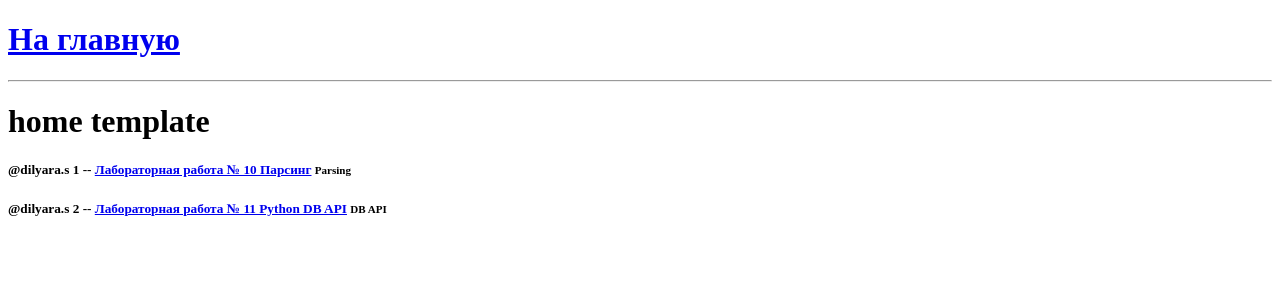
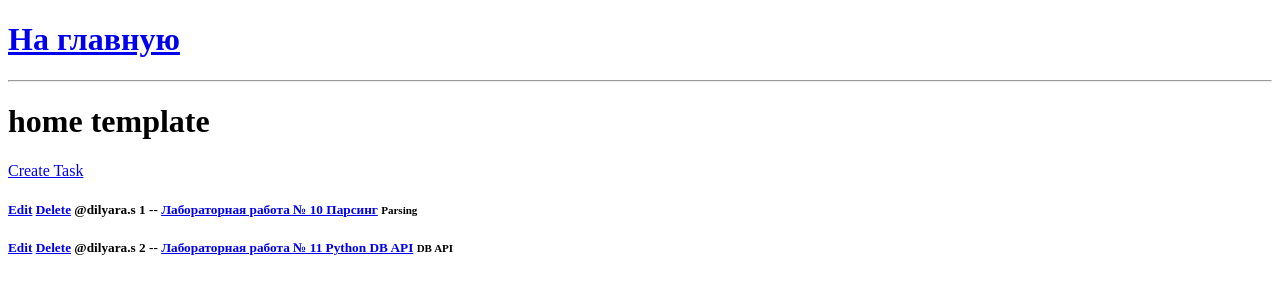
Before and after one commit to dilyara510/python_libs7, a Django app: page / in a window 1280 px wide. Shown: the top 300 px of the page. Run offline with Django 4.2, Linux system fonts and the light colour scheme; data comes from the database, SQL or seed files in the repository; both versions use the stored data as it was after the commit.

Commit message:
create update delete

```diff
--- a/base/models.py
+++ b/base/models.py
@@ -20,6 +20,8 @@ class Task(models.Model):
     updated = models.DateTimeField(auto_now=True)
     created=models.DateTimeField(auto_now_add=True)
 
+    class Meta:
+        ordering=['-updated','-created']
     def __str__(self):
         return self.name
 
--- a/base/templates/base/home.html
+++ b/base/templates/base/home.html
@@ -8,10 +8,16 @@
 <h1>home template</h1>
 
 <div>
+
+    <a href="{% url 'create-task' %}">Create Task</a>
+
     <div>
         {% for task in tasks %}
         <div>
             <h5>
+                <a href="{% url 'update-task' task.id %}">Edit</a>
+                <a href="{% url 'delete-task' task.id %}">Delete</a>
+
                 <span>@{{task.host.username}}</span>
                 {{task.id}} -- <a href="{% url 'task' task.id %}"> {{task.name}}</a>
                 <small>{{task.topic.name}}</small>
--- a/base/urls.py
+++ b/base/urls.py
@@ -10,4 +10,10 @@ from . import views
 urlpatterns = [
     path('', views.home, name="home"),
     path('task/<str:pk>/', views.task, name="task"),
+
+    path('create-task/',views.createTask, name="create-task"),
+    path('update-task/<str:pk>/',views.updateTask, name="update-task"),
+    path('delete-task/<str:pk>/',views.deleteTask, name="delete-task"),
+
+
 ]
--- a/base/views.py
+++ b/base/views.py
@@ -1,5 +1,6 @@
-from django.shortcuts import render
+from django.shortcuts import render, redirect
 from .models import Task
+from .forms import TaskForm
 
 # tasks = [
 #     {'id': 1, 'name': 'Задание 1'},
@@ -22,3 +23,36 @@ def task(request, pk):
 
 # def task(request,pk):
 #     return render(request,'base/task.html')
+
+def createTask(request):
+    form=TaskForm()
+    if request.method=='POST':
+        form=TaskForm(request.POST)
+        if form.is_valid():
+            form.save()
+            return redirect('home')
+    context={'form':form}
+    return render(request, 'base/task_form.html', context)
+
+
+def updateTask(request, pk):
+    task=Task.objects.get(id=pk)
+    form=TaskForm(instance=task)
+
+    if request.method=='POST':
+        form=TaskForm(request.POST, instance=task)
+        if form.is_valid():
+            form.save()
+            return redirect('home')
+
+    context={'form':form}
+
+    return render(request, 'base/task_form.html', context)
+
+def deleteTask(request,pk):
+    task=Task.objects.get(id=pk)
+    if request.method=='POST':
+        task.delete()
+        return redirect('home')
+
+    return render(request, 'base/delete.html',{'obj':task} )
```
Also changed, not shown: base/forms.py (added, +7 -0 lines), base/templates/base/delete.html (added, +14 -0 lines), base/templates/base/task_form.html (added, +15 -0 lines), db.sqlite3.
